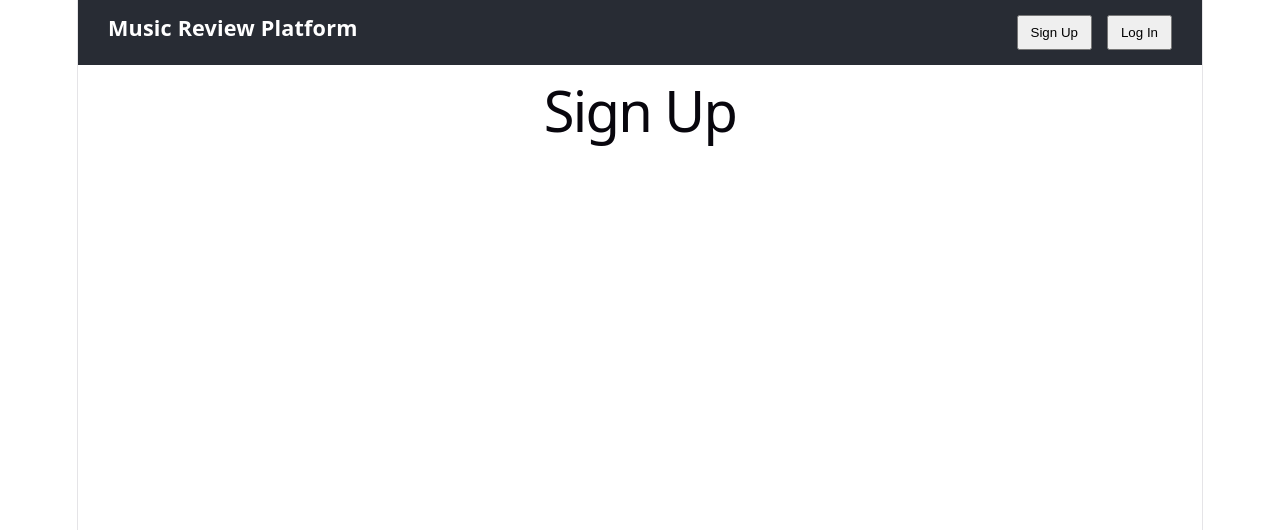
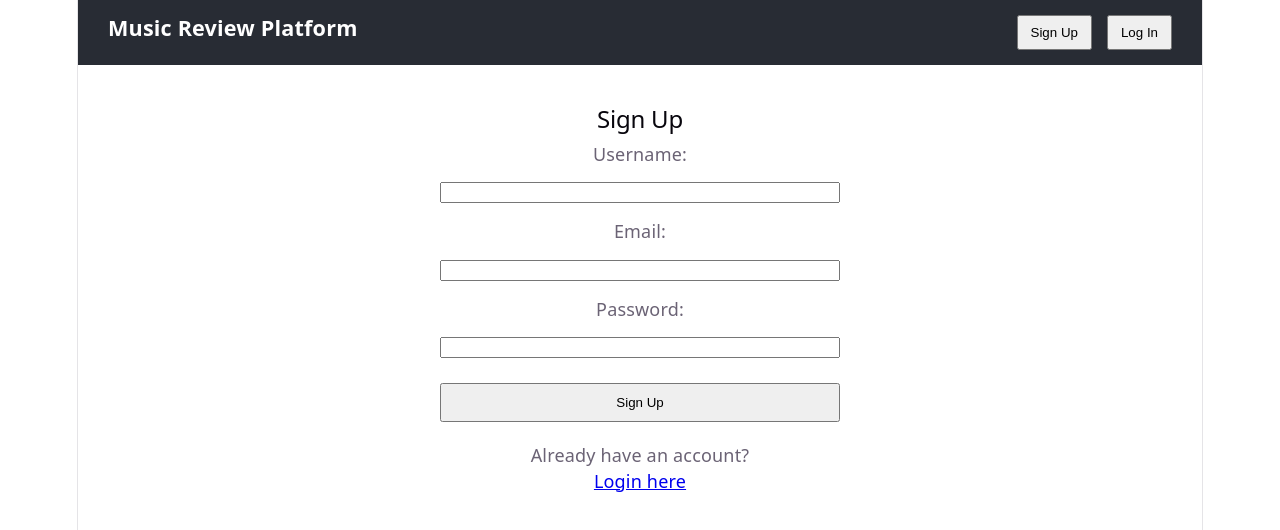
Before and after one commit to danvanbran-afk/Final-Project-Frontend, a React (Vite) app: page /signup in a window 1280 px wide. Shown: the top 530 px of the page. Built offline with nearby package versions, Linux system fonts and the light colour scheme.

Commit message:
implement Signup and Login pages with auth flow

```diff
--- a/src/pages/LoginPage.jsx
+++ b/src/pages/LoginPage.jsx
@@ -1,5 +1,68 @@
+import { useState, useContext } from "react";
+import { Link, useNavigate } from "react-router-dom";
+import axios from "axios";
+import { AuthContext } from "../context/auth.context";
+
 export default function LoginPage() {
+  const [email, setEmail] = useState("");
+  const [password, setPassword] = useState("");
+  const [errorMessage, setErrorMessage] = useState(undefined);
+  const [isLoading, setIsLoading] = useState(false);
+
+  const navigate = useNavigate();
+  // Consume our context functions
+  const { storeToken, authenticateUser } = useContext(AuthContext);
+
+  const handleLoginSubmit = async (e) => {
+    e.preventDefault();
+    setIsLoading(true);
+    setErrorMessage(undefined);
+
+    const requestBody = { email, password };
+
+    try {
+      const response = await axios.post("http://localhost:5005/api/auth/login", requestBody);
+
+      // 1. Grab the token from the backend response
+      const token = response.data.authToken;
+
+      // 2. Save it to localStorage
+      storeToken(token);
+
+      // 3. Verify it and update the global state
+      await authenticateUser();
+
+      // 4. Redirect to the homepage
+      navigate("/");
+    } catch (error) {
+      const errorDescription = error.response?.data?.message || "Invalid credentials";
+      setErrorMessage(errorDescription);
+    } finally {
+      setIsLoading(false);
+    }
+  };
+
   return (
-    <h1>Log In</h1>
+    <div style={{ padding: "20px", maxWidth: "400px", margin: "0 auto" }}>
+      <h2>Log In</h2>
+
+      <form onSubmit={handleLoginSubmit} style={{ display: "flex", flexDirection: "column", gap: "15px" }}>
+        <label>Email:</label>
+        <input type="email" name="email" value={email} onChange={(e) => setEmail(e.target.value)} required />
+
+        <label>Password:</label>
+        <input type="password" name="password" value={password} onChange={(e) => setPassword(e.target.value)} required />
+
+        <button type="submit" disabled={isLoading} style={{ padding: "10px", marginTop: "10px" }}>
+          {isLoading ? "Authenticating..." : "Log In"}
+        </button>
+      </form>
+
+      {/* Error Handling UI */}
+      {errorMessage && <p style={{ color: "red", marginTop: "10px" }}>{errorMessage}</p>}
+
+      <p style={{ marginTop: "20px" }}>Don't have an account yet?</p>
+      <Link to="/signup">Sign up here</Link>
+    </div>
   );
 }
--- a/src/pages/SignupPage.jsx
+++ b/src/pages/SignupPage.jsx
@@ -1,5 +1,61 @@
+import { useState } from "react";
+import { Link, useNavigate } from "react-router-dom";
+import axios from "axios";
+
 export default function SignupPage() {
+  const [email, setEmail] = useState("");
+  const [password, setPassword] = useState("");
+  const [username, setUsername] = useState("");
+  const [errorMessage, setErrorMessage] = useState(undefined);
+  const [isLoading, setIsLoading] = useState(false); // Implementing the loader requirement
+
+  const navigate = useNavigate();
+
+  const handleSignupSubmit = async (e) => {
+    e.preventDefault(); // Prevents the default HTML page refresh
+    setIsLoading(true);
+    setErrorMessage(undefined);
+
+    const requestBody = { email, password, username };
+
+    try {
+      // Hit your Express backend
+      await axios.post("http://localhost:5005/api/auth/signup", requestBody);
+      // If successful, redirect to the login page
+      navigate("/login");
+    } catch (error) {
+      // If the server rejects the request (e.g., email already exists)
+      const errorDescription = error.response?.data?.message || "Something went wrong";
+      setErrorMessage(errorDescription);
+    } finally {
+      setIsLoading(false);
+    }
+  };
+
   return (
-    <h1>Sign Up</h1>
+    <div style={{ padding: "20px", maxWidth: "400px", margin: "0 auto" }}>
+      <h2>Sign Up</h2>
+
+      <form onSubmit={handleSignupSubmit} style={{ display: "flex", flexDirection: "column", gap: "15px" }}>
+        <label>Username:</label>
+        <input type="text" name="username" value={username} onChange={(e) => setUsername(e.target.value)} required />
+
+        <label>Email:</label>
+        <input type="email" name="email" value={email} onChange={(e) => setEmail(e.target.value)} required />
+
+        <label>Password:</label>
+        <input type="password" name="password" value={password} onChange={(e) => setPassword(e.target.value)} required />
+
+        <button type="submit" disabled={isLoading} style={{ padding: "10px", marginTop: "10px" }}>
+          {isLoading ? "Processing..." : "Sign Up"}
+        </button>
+      </form>
+
+      {/* Error Handling UI */}
+      {errorMessage && <p style={{ color: "red", marginTop: "10px" }}>{errorMessage}</p>}
+
+      <p style={{ marginTop: "20px" }}>Already have an account?</p>
+      <Link to="/login">Login here</Link>
+    </div>
   );
 }
```
